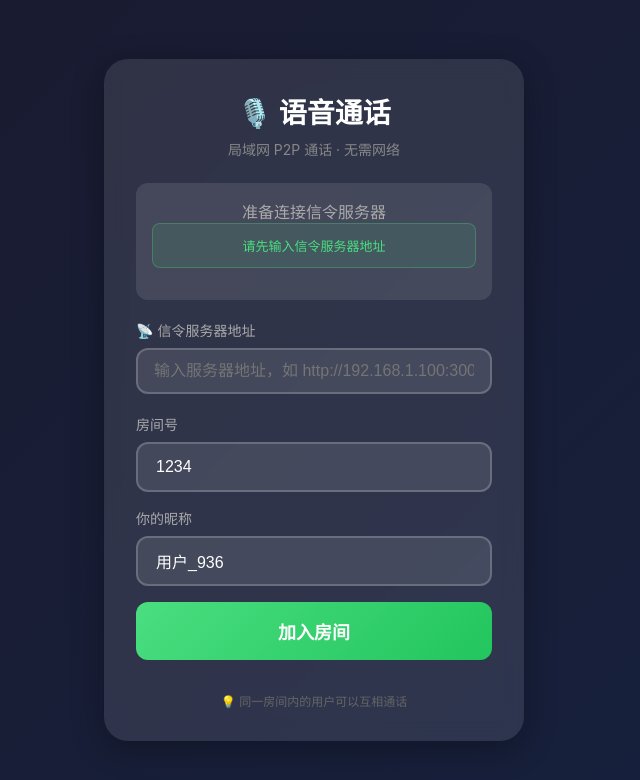
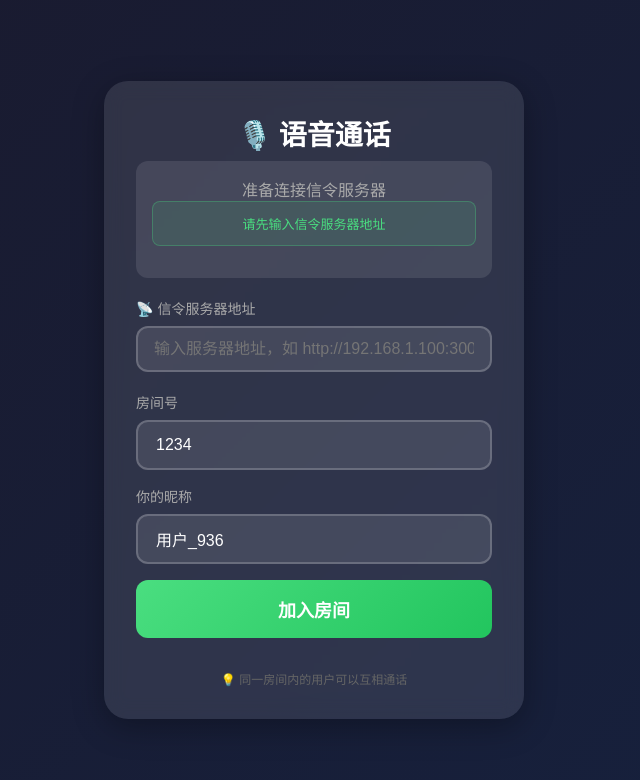
Before and after one commit to gjhgit/voicecall-signaling, a website: page web/frontend/index.html in a window 1280 px wide. Shown: the whole page, without its empty margins (326-966 px from the left). Drawn offline with Linux system fonts and the light colour scheme.

Commit message:
移除页面副标题

```diff
--- a/web/frontend/index.html
+++ b/web/frontend/index.html
@@ -283,7 +283,7 @@
 <body>
     <div class="container">
         <h1>🎙️ 语音通话</h1>
-        <p class="subtitle">局域网 P2P 通话 · 无需网络</p>
+
 
         <!-- 连接状态 -->
         <div class="status-bar">
```
Also changed, not shown: web/signaling/public.html (+1 -1 lines).
